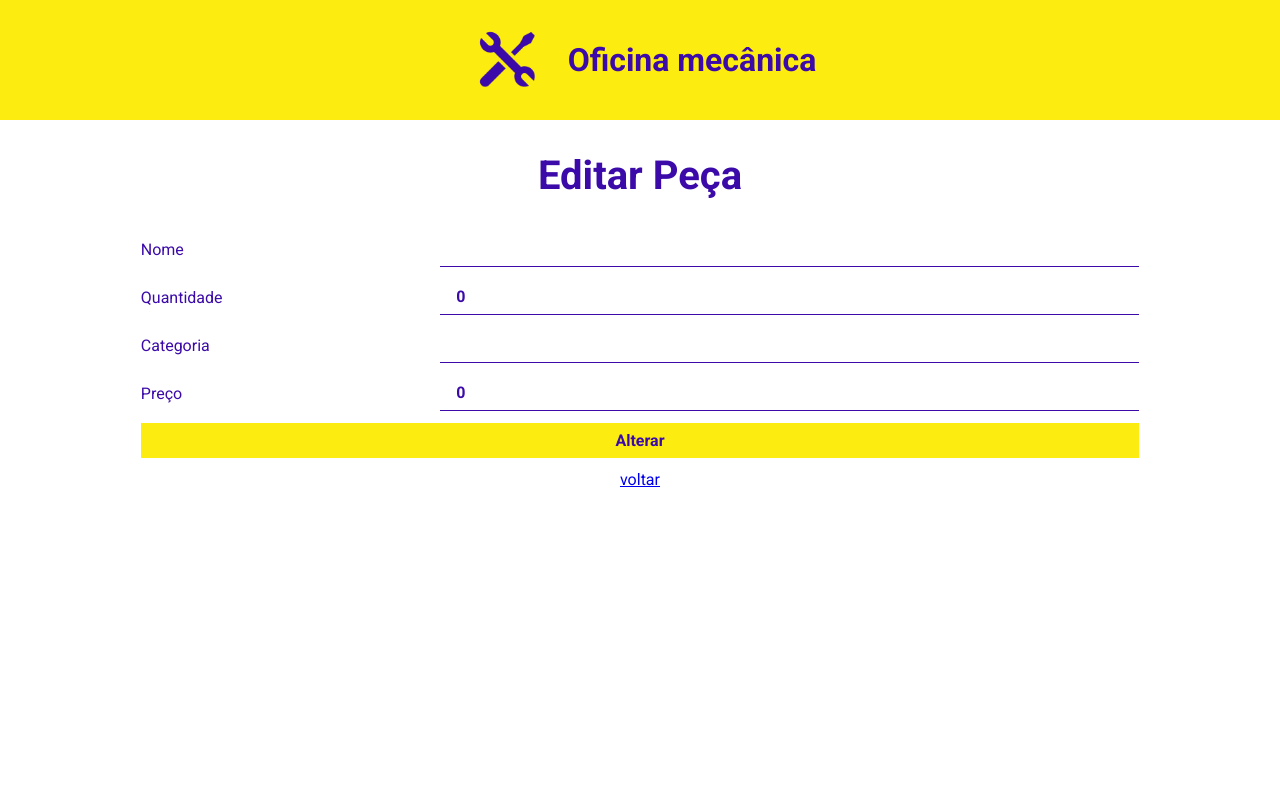
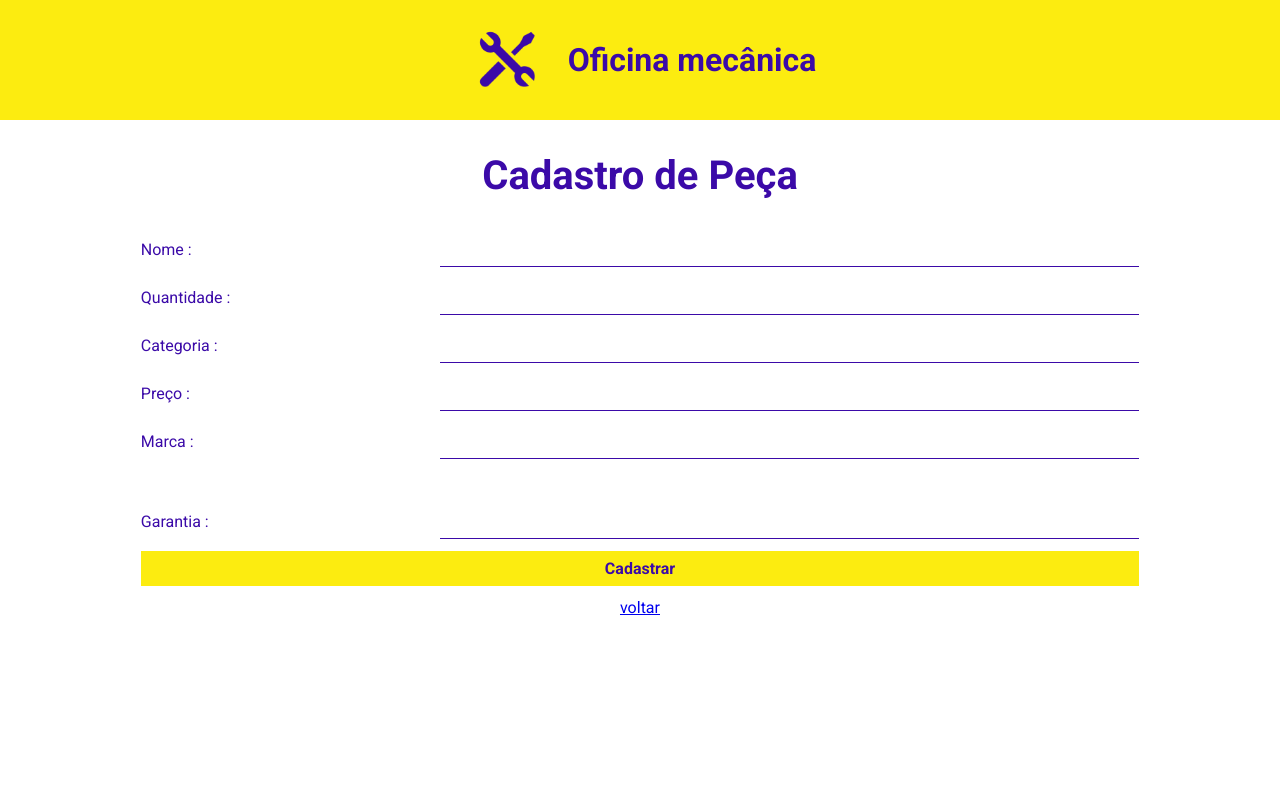
Before and after one commit to Thaina-Monteiro/ProjetoMod5, a React (Vite) app: page /pecas/novo in a window 1280 px wide. Shown: the top 800 px of the page. Built offline with nearby package versions, Linux system fonts and the light colour scheme; no server answers.

Commit message:
fazendo rota cadastrar peça

```diff
--- a/src/App.jsx
+++ b/src/App.jsx
@@ -3,6 +3,7 @@ import Header from './components/Header'
 import Usuarios from './pages/Usuarios'
 import Pecas from './pages/Pecas'
 import EditarPeca from './pages/Pecas/EditarPeca'
+import CadastrarPeca from './pages/Pecas/CadastrarPeca'
 import Funcionario from './pages/Funcionario'
 import Home from './pages/Home'
 import NovoUsuario from './pages/Usuarios/NovoUsuario'
@@ -26,6 +27,7 @@ function App() {
 
 					{/* Rotas de Peças */}
 					<Route path='/pecas' element={<Pecas />}></Route>
+					<Route path='/pecas/novo' element={<CadastrarPeca />} />
 					<Route path='/pecas/:id' element={<EditarPeca />}></Route>
 				</Routes>
 
--- /dev/null
+++ b/src/pages/Pecas/CadastrarPeca/index.jsx
@@ -0,0 +1,70 @@
+import React, { useEffect, useState } from 'react';
+import style from './../../Usuarios/NovoUsuario/NovoUsuario.module.scss'
+import api from '../../../services/axios';
+import { useParams } from 'react-router-dom';
+import Button from '../../../components/Button';
+import axios from 'axios'
+
+function CadastraPeca(params) {
+    const [nome, setNome] = useState('')
+	const [quantidade, setQuantidade] = useState(0)
+	const [categoria, setCategoria] = useState('')
+	const [preco, setPreco] = useState(0)
+    const [marca, setMarca] = useState('')
+	const [garantia, setGarantia] = useState(0)
+
+
+
+    const cadastraPeca = async (e) => {
+        e.preventDefault()
+        await axios.post('https://oficina-mecanica-resilia.herokuapp.com/pecas/', {
+            nome: nome,
+            preço: preco,
+            categoria: categoria,
+            quantidade: quantidade,
+            marca: marca,
+            garantia: garantia
+        })
+        .then(response => {
+            console.log(response)
+        })
+
+        window.location.href = '/pecas'
+    }
+
+    return(
+        <main className={style.principal}>
+			<h2>Cadastro de Peça</h2>
+			<form action="" onSubmit={cadastraPeca} className={style.form}>
+				<section className={style.form__secao}>
+					<label htmlFor="nome">Nome :</label>
+					<input type="text" id='nome' onChange={(e) => setNome(e.target.value)} required/>
+				</section>
+				<section className={style.form__secao}>
+					<label htmlFor="quantidade">Quantidade :</label>
+					<input type="number" id='quantidade' onChange={(e) => setQuantidade(e.target.value)} />
+				</section>
+				<section className={style.form__secao}>
+					<label htmlFor="categoria">Categoria :</label>
+					<input type="text" id='categoria' onChange={(e) => setCategoria(e.target.value)}/>
+				</section>
+				<section className={style.form__secao}>
+					<label htmlFor="preco">Preço :</label>
+					<input type="number" id = 'preco' onChange={(e) => setPreco(e.target.value)} required/>
+				</section>
+                <section className={style.form__secao}>
+					<label htmlFor="marca">Marca :</label>
+					<input type="text" id = 'marca' onChange={(e) => setMarca(e.target.value)} />
+				</section>
+                <section className={style.form__secao}>
+					<label htmlFor="garantia">Garantia :</label>
+					<input type="number" id = 'garantia' onChange={(e) => setGarantia(e.target.value)} />
+				</section>
+				<Button type='submit' adicionar={true}>Cadastrar</Button>
+                <center><a href="/pecas">voltar</a></center>
+			</form>
+		</main>
+    )
+}
+
+export default CadastraPeca
--- a/src/pages/Pecas/EditarPeca/EditarPeca.modules.scss
+++ /dev/null
@@ -1,68 +0,0 @@
-.principal {
-	width: 100%;
-	height: 100%;
-	min-height: 100vh;
-	display: flex;
-	flex-direction: column;
-	align-items: center;
-	padding: 0 1rem;
-	color: #3B0AA8;
-
-	h2 {
-		font-size: min(10vw, 40px);
-		margin: 2rem 0;
-		text-align: center;
-	}
-
-	.form {
-		width: 80%;
-		display: flex;
-		flex-direction: column;
-		gap: .75rem;
-
-		@media (max-width: 768px) {
-			width: 100%;
-		}
-
-	}
-
-	.form__secao {
-		display: flex;
-		justify-content: space-between;
-		align-items: center;
-
-		@media (max-width: 500px) {
-			flex-direction: column;
-		}
-
-		label {
-			width: 20%;
-
-			@media (max-width: 500px) {
-				width: 100%;
-			}
-		}
-		input {
-			width: 70%;
-			padding: .5rem 1rem;
-			background-color: transparent;
-			border: none;
-			border-bottom: 1px solid #3B0AA8;
-			color: #3B0AA8;
-			font-weight: bold;
-			font-size: 1rem;
-
-			&:focus {
-				outline: none;
-			}
-			@media (max-width: 500px) {
-				width: 100%;
-			}
-		}
-	}
-
-}
-
-.form__secao:nth-child(5){
-	margin-bottom: 2rem;
-}
--- a/src/pages/Pecas/index.jsx
+++ b/src/pages/Pecas/index.jsx
@@ -6,6 +6,7 @@ import Button from '../../components/Button';
 import { AiFillDelete } from 'react-icons/ai'
 import { AiFillEdit } from 'react-icons/ai'
 import axios from 'axios';
+import {HiUserAdd} from 'react-icons/hi'
 
 function Pecas() {
     const [pecas, setPecas] = useState([])
@@ -41,17 +42,21 @@ function Pecas() {
         obtemPecas()
 	}
 
+    const novaPeca = () => {
+		navigate('novo')
+	}
+
     useEffect(() =>{
         obtemPecas()
     }, [])
 
-    console.log('pecas ', pecas)
+
     return(
             <div className={style.pecas}>
             <h1>Controle de Peças</h1>
-            <Button adicionar={true} onClick={() => novoUsuario()}>
+            <Button adicionar={true} onClick={() => novaPeca()}>
 				<HiUserAdd size='18px' style={{ marginRight: '5px' }} />
-					Adicionar um novo usuário
+					Adicionar Peça
 			</Button>
             <tbody>
                 <table >
```
